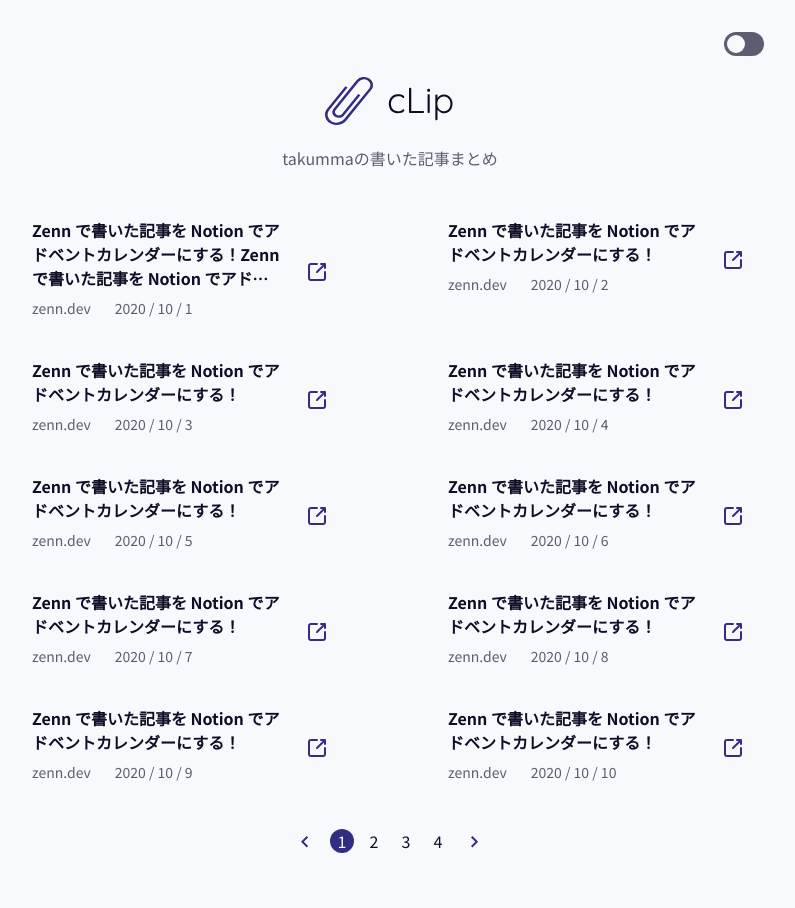
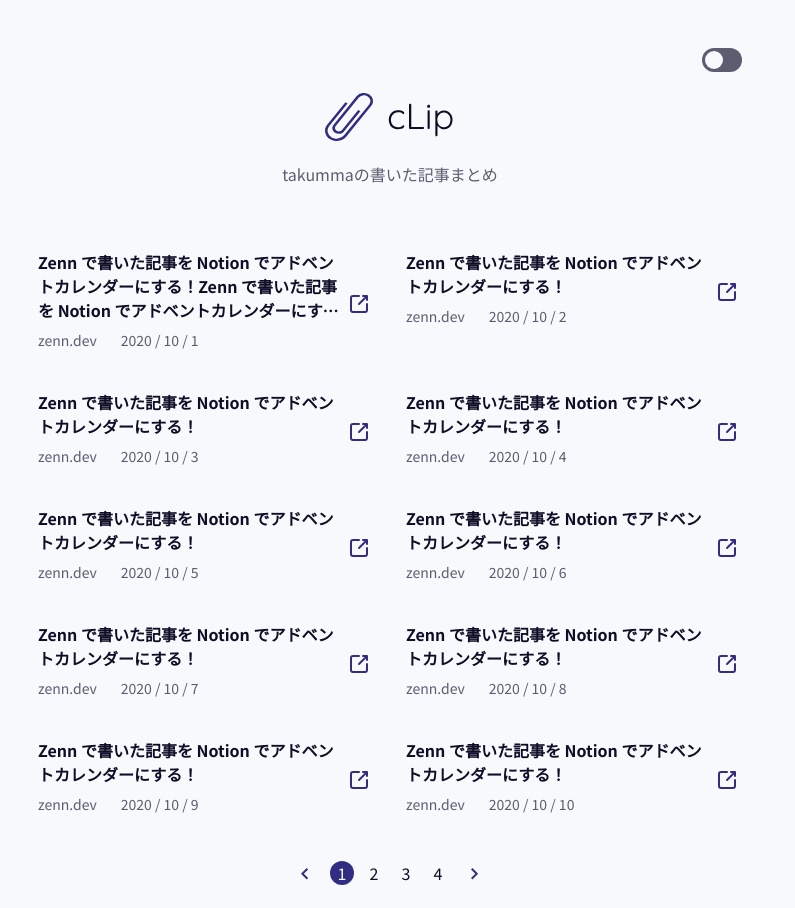
Before and after one commit to takumma/clip, a Next.js app: page / in a window 1280 px wide. Shown: the whole page, without its empty margins (250-1045 px from the left). Before the commit the page ends 876 px from the top, so only its background shows below. Built offline with nearby package versions, Linux system fonts and the light colour scheme.

Commit message:
Fix layout of ArticleList

```diff
--- a/components/common/Article/ArticleItem.tsx
+++ b/components/common/Article/ArticleItem.tsx
@@ -24,7 +24,8 @@
 };
 
 const Wrapper = styled.article`
-  width: 300px;
+  max-width: 368px;
+  padding: 16px;
 `;
 
 const A = styled.a`
@@ -43,7 +44,7 @@
 `;
 
 const ArticleItemWrapper = styled.div`
-  width: calc(100% - 48px);
+  width: calc(100% - 32px);
 `;
 
 const Site = styled.span`
--- a/components/common/Article/ArticleList.tsx
+++ b/components/common/Article/ArticleList.tsx
@@ -10,9 +10,7 @@
   return (
     <ArticleListWrapper>
       {articles.map((article, i) => (
-        <ItemWrapper key={i}>
-          <ArticleItem article={article} />
-        </ItemWrapper>
+        <ArticleItem key={i} article={article} />
       ))}
     </ArticleListWrapper>
   );
@@ -21,12 +19,13 @@
 const ArticleListWrapper = styled.div`
   display: flex;
   flex-wrap: wrap;
-  justify-content: space-between;
+  justify-content: center;
   align-items: flex-start;
-`;
-
-const ItemWrapper = styled.div`
-  margin: 16px;
+  ::after {
+    display: block;
+    content: "";
+    width: 368px;
+  }
 `;
 
 export default ArticleList;
--- a/components/layouts/Header.tsx
+++ b/components/layouts/Header.tsx
@@ -17,7 +17,7 @@
 };
 
 const Wrapper = styled.div`
-  padding: 16px;
+  padding: 32px;
 `;
 
 const ToggleWrapper = styled.div`
--- a/components/layouts/Layout.tsx
+++ b/components/layouts/Layout.tsx
@@ -11,7 +11,7 @@
 };
 
 const Wrapper = styled.div`
-  max-width: 780px;
+  max-width: 768px;
   margin: 16px auto 0;
 `;
 
```
